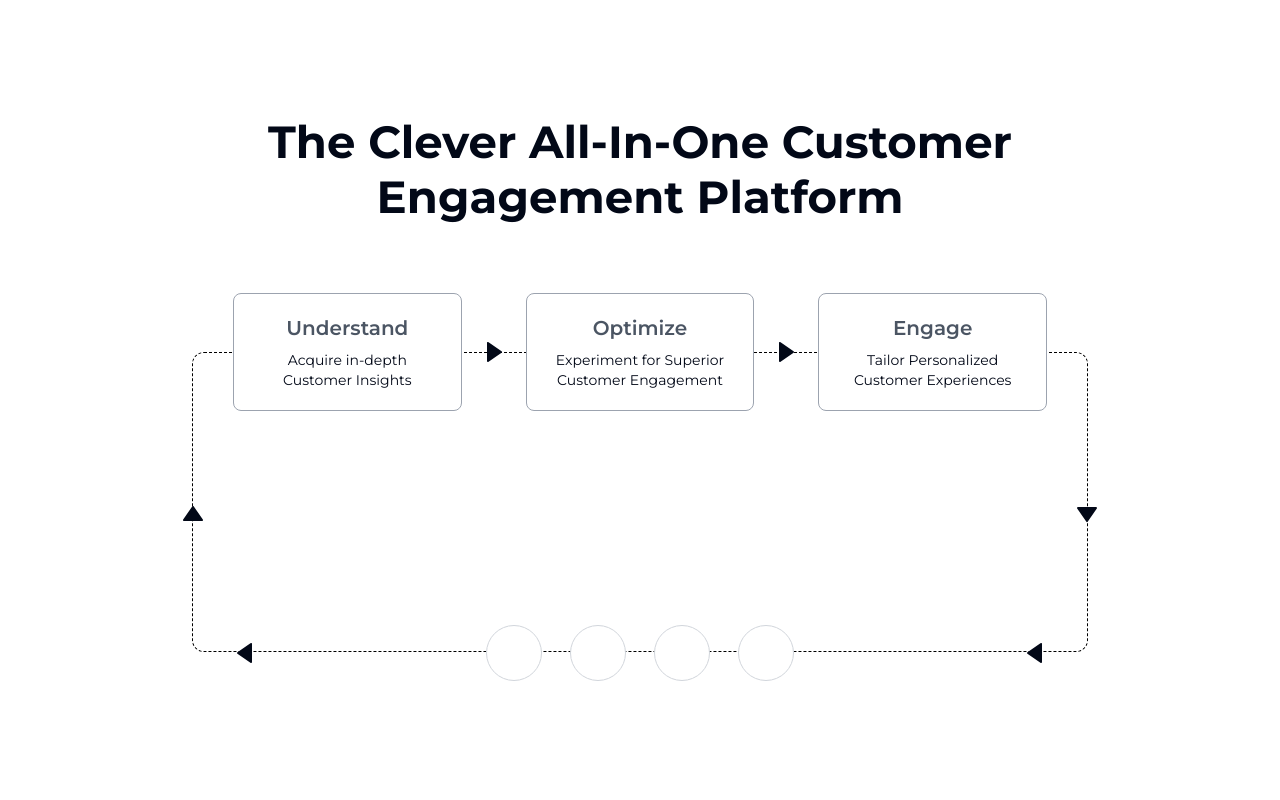
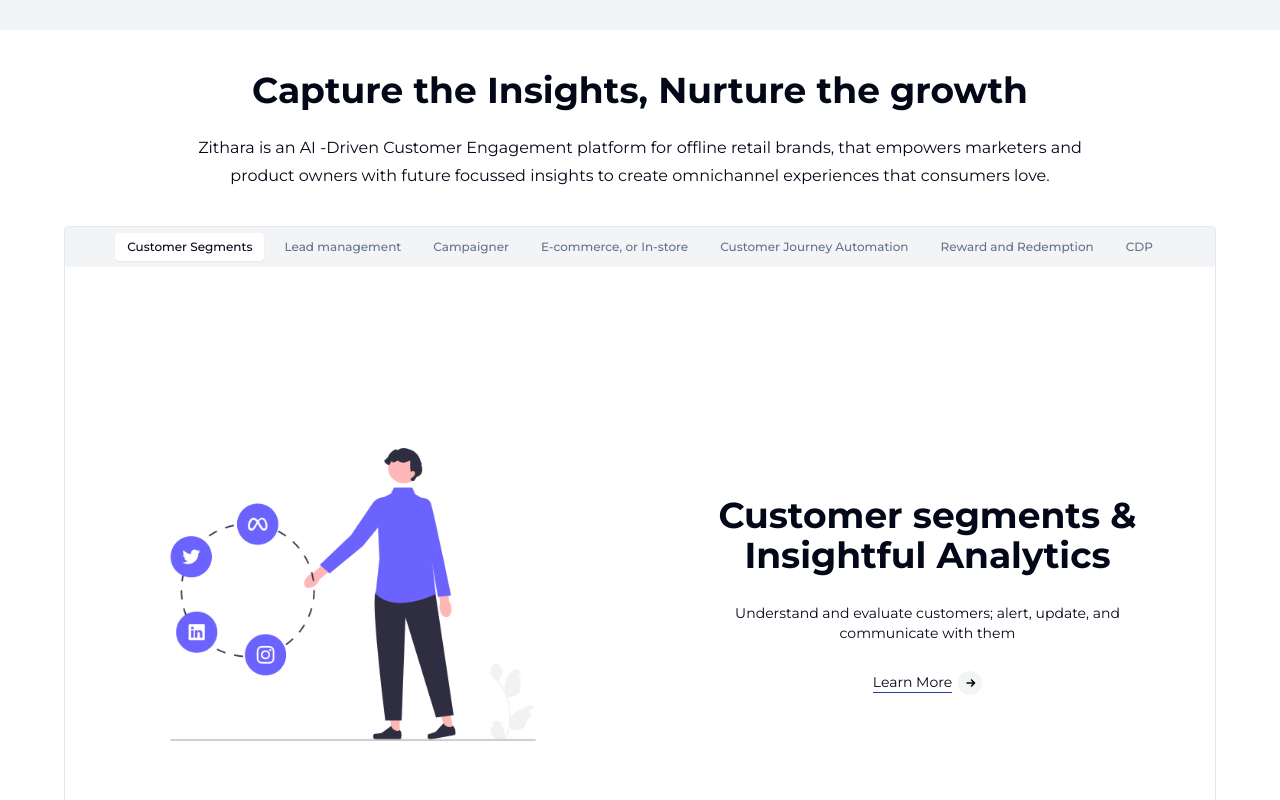
Before and after one commit to SalahuddinZithara/zithara, a Next.js app: page / in a window 1280 px wide. Shown: the part 9760-10560 px from the top of the page. Built offline with nearby package versions, Linux system fonts and the light colour scheme.

Commit message:
added tabs style content

```diff
--- a/app/page.jsx
+++ b/app/page.jsx
@@ -1,139 +1,6 @@
 "use client";
 import Image from "next/image";
 import { Button } from "@/components/ui/button";
-import { equalSplitArray, splitArray } from "@/lib/utils";
-const carouselItems = [
-  {
-    id: 1,
-    name: "",
-    img: "/vc/vc1.png",
-  },
-  {
-    id: 2,
-    name: "",
-    img: "/vc/vc2.png",
-  },
-  {
-    id: 3,
-    name: "",
-    img: "/vc/vc3.png",
-  },
-  {
-    id: 4,
-    name: "",
-    img: "/vc/vc4.png",
-  },
-  {
-    id: 5,
-    name: "",
-    img: "/vc/vc5.png",
-  },
-  {
-    id: 6,
-    name: "",
-    img: "/vc/vc6.png",
-  },
-  {
-    id: 7,
-    name: "",
-    img: "/vc/vc7.png",
-  },
-  {
-    id: 8,
-    name: "",
-    img: "/vc/vc8.png",
-  },
-  {
-    id: 9,
-    name: "",
-    img: "/vc/vc9.png",
-  },
-  {
-    id: 10,
-    name: "",
-    img: "/vc/vc10.png",
-  },
-  {
-    id: 11,
-    name: "",
-    img: "/vc/vc11.png",
-  },
-  {
-    id: 12,
-    name: "",
-    img: "/vc/vc12.png",
-  },
-  {
-    id: 13,
-    name: "",
-    img: "/vc/vc13.png",
-  },
-  {
-    id: 14,
-    name: "",
-    img: "/vc/vc14.png",
-  },
-  {
-    id: 15,
-    name: "",
-    img: "/vc/vc15.png",
-  },
-  {
-    id: 16,
-    name: "",
-    img: "/vc/vc16.png",
-  },
-  {
-    id: 17,
-    name: "",
-    img: "/vc/vc17.png",
-  },
-  {
-    id: 18,
-    name: "",
-    img: "/vc/vc18.png",
-  },
-  {
-    id: 19,
-    name: "",
-    img: "/vc/vc19.png",
-  },
-  {
-    id: 20,
-    name: "",
-    img: "/vc/vc20.png",
-  },
-  {
-    id: 21,
-    name: "",
-    img: "/vc/vc21.png",
-  },
-  {
-    id: 22,
-    name: "",
-    img: "/vc/vc22.png",
-  },
-  {
-    id: 23,
-    name: "",
-    img: "/vc/vc23.png",
-  },
-  {
-    id: 24,
-    name: "",
-    img: "/vc/vc24.png",
-  },
-  {
-    id: 25,
-    name: "",
-    img: "/vc/vc25.png",
-  },
-  // {
-  //   id: 26,
-  //   name: "",
-  //   img: "/vc/vc26.png",
-  // },
-];
 import { CiBookmarkCheck } from "react-icons/ci";
 import { IoCallOutline } from "react-icons/io5";
 import {
@@ -143,76 +10,86 @@
 } from "react-icons/tb";
 import hero from "@/public/hero1.svg";
 import ScrollAnimate from "@/components/ScrollAnimate";
-import {
-  ArrowBigRight,
-  Gift,
-  Layers2,
-  ShoppingBag,
-  UserRoundCog,
-  Users,
-} from "lucide-react";
+import { ArrowBigRight, Layers2, UserRoundCog } from "lucide-react";
 import Link from "next/link";
 import HeroCarousel from "@/components/HeroCarousel";
 import { RiUserSettingsLine } from "react-icons/ri";
 import { BsCart2 } from "react-icons/bs";
 import { IoGiftOutline } from "react-icons/io5";
 import Engagement from "@/components/Engagement";
-
+import img1 from "@/public/ec/e1.png";
+import img2 from "@/public/ec/e2.png";
+import { Tabs, TabsContent, TabsList, TabsTrigger } from "@/components/ui/tabs";
+import { TiArrowRight } from "react-icons/ti";
 const platformItems = [
   {
     id: 1,
+    title: "Customer Segments",
     name: "Customer segments & Insightful Analytics",
     summary:
       "Understand and evaluate customers; alert, update, and communicate with them ",
     icon: <TbBrandGoogleAnalytics className="text-lg" />,
     path: "/",
+    img: img1,
   },
   {
     id: 2,
+    title: "Lead management",
     name: "New age Omnichannel Lead management to bar none",
     summary:
       "Never lose a lead!  curate and retarget  leads  from  Instagram, FB, Instore walk-ins, website visits, Referals, google ads, News paper ads and more.",
     icon: <RiUserSettingsLine className=" text-lg" />,
     path: "/",
+    img: img2,
   },
   {
     id: 3,
+    title: "Campaigner",
     name: "AI-powered Omni channel campaigner",
     summary:
       "Optimize interactions and improve ROI with Zithara.AI Use multi mode communication on EMAIL, SMA or Whatsapp.",
     icon: <UserRoundCog size={20} strokeWidth={2} />,
     path: "/",
+    img: img1,
   },
   {
     id: 4,
+    title: "E-commerce, or In-store",
     name: "E-commerce, App Commerce or In-store",
     summary:
       "Zithara.AI Enables you take your retail business to e-commerce store, App-based store and In Store.",
     icon: <BsCart2 className=" text-lg" />,
     path: "/",
+    img: img2,
   },
   {
     id: 5,
+    title: "Customer Journey Automation",
     name: "Customer Journey Automation",
     summary:
       "Build relevant customer experiences at every stage using Generative AI ",
     icon: <TbSettingsAutomation className=" text-lg" />,
     path: "/",
+    img: img1,
   },
   {
     id: 6,
+    title: "Reward and Redemption",
     name: "New-age Reward and Redemption",
     summary:
       "Industry’s Most Configurable Loyalty System to Craft Programs for Ultimate Customer Delight",
     icon: <IoGiftOutline className=" text-lg" />,
     path: "/",
+    img: img2,
   },
   {
     id: 7,
+    title: "CDP",
     name: "New-age CDP",
     summary: "A retail-focused CDP powerhouse for effortless Personalisation",
     icon: <Layers2 size={20} strokeWidth={2} />,
     path: "/",
+    img: img1,
   },
 ];
 
@@ -345,12 +222,80 @@
           })}
         </div>
       </div>
-      <div className="flex flex-col gap-5 w-full py-16 lg:px-0 ">
+
+      <div className="flex flex-col gap-5 w-full py-16 lg:px-0 bg-gray-100 ">
         <Engagement />
       </div>
 
+      <div className=" hidden lg:flex w-full px-5 lg:px-16 flex-col gap-5 py-10">
+        <h1 className=" text-3xl lg:text-4xl font-bold text-center">
+          Capture the Insights, Nurture the growth
+        </h1>
+        <p className=" text-center lg:max-w-4xl my-1 mx-auto leading-7">
+          Zithara is an AI -Driven Customer Engagement platform for offline
+          retail brands, that empowers marketers and product owners with future
+          focussed insights to create omnichannel experiences that consumers
+          love.
+        </p>
+
+        <Tabs defaultValue={1} className="w-full mt-3 border rounded-sm">
+          <TabsList className="w-full flex items-center gap-2 flex-wrap bg-gray-100 px-3 rounded-sm">
+            {platformItems.map((item) => {
+              const { id, name, title } = item;
+              return (
+                <TabsTrigger value={id} className="text-xs font-medium">
+                  {title}
+                </TabsTrigger>
+              );
+            })}
+          </TabsList>
+          {platformItems.map((item) => {
+            const { id, name, summary, icon, img, path } = item;
+            return (
+              <TabsContent
+                key={id}
+                value={id}
+                className=" w-full h-[80vh] relative scroll-smooth"
+              >
+                <div
+                  data-aos="fade-up"
+                  className={` ${
+                    id % 2 === 0 ? "flex-row-reverse" : "flex-row"
+                  } w-full flex flex-col lg:flex-row items-center h-[80vh] `}
+                >
+                  <div className=" w-full lg:w-[50%] ">
+                    <Image
+                      width={550}
+                      src={img}
+                      height={400}
+                      className=" mx-auto object-cover"
+                      alt=""
+                    />
+                  </div>
+                  <div className=" flex flex-col gap-7 w-full md:w-[50%] items-center py-5 px-12">
+                    <h3 className=" text-4xl font-bold text-center">{name}</h3>
+                    <p className=" text-sm text-center">{summary}</p>
+                    <Link
+                      href={path}
+                      className=" group flex items-center gap-1.5 "
+                    >
+                      <p className=" text-sm border-b border-b-blue-800">
+                        Learn More
+                      </p>{" "}
+                      <span className=" w-6 rounded-full bg-gray-100 flex items-center justify-center h-6 text-black group-hover:translate-x-0.5 duration-300">
+                        <TiArrowRight className=" text-lg" />
+                      </span>
+                    </Link>
+                  </div>
+                </div>
+              </TabsContent>
+            );
+          })}
+        </Tabs>
+      </div>
+
       {/* -----------SCROLL--ANIMATE---SECTION------------- */}
-      <div className=" py-12 px-5 lg:px-16 ">
+      <div className=" py-12 px-5 lg:px-16 bg-gray-100 ">
         <ScrollAnimate />
       </div>
     </main>
--- /dev/null
+++ b/components/ui/tabs.jsx
@@ -0,0 +1,43 @@
+"use client"
+
+import * as React from "react"
+import * as TabsPrimitive from "@radix-ui/react-tabs"
+
+import { cn } from "@/lib/utils"
+
+const Tabs = TabsPrimitive.Root
+
+const TabsList = React.forwardRef(({ className, ...props }, ref) => (
+  <TabsPrimitive.List
+    ref={ref}
+    className={cn(
+      "inline-flex h-10 items-center justify-center rounded-md bg-muted p-1 text-muted-foreground",
+      className
+    )}
+    {...props} />
+))
+TabsList.displayName = TabsPrimitive.List.displayName
+
+const TabsTrigger = React.forwardRef(({ className, ...props }, ref) => (
+  <TabsPrimitive.Trigger
+    ref={ref}
+    className={cn(
+      "inline-flex items-center justify-center whitespace-nowrap rounded-sm px-3 py-1.5 text-sm font-medium ring-offset-background transition-all focus-visible:outline-none focus-visible:ring-2 focus-visible:ring-ring focus-visible:ring-offset-2 disabled:pointer-events-none disabled:opacity-50 data-[state=active]:bg-background data-[state=active]:text-foreground data-[state=active]:shadow-sm",
+      className
+    )}
+    {...props} />
+))
+TabsTrigger.displayName = TabsPrimitive.Trigger.displayName
+
+const TabsContent = React.forwardRef(({ className, ...props }, ref) => (
+  <TabsPrimitive.Content
+    ref={ref}
+    className={cn(
+      "mt-2 ring-offset-background focus-visible:outline-none focus-visible:ring-2 focus-visible:ring-ring focus-visible:ring-offset-2",
+      className
+    )}
+    {...props} />
+))
+TabsContent.displayName = TabsPrimitive.Content.displayName
+
+export { Tabs, TabsList, TabsTrigger, TabsContent }
--- a/package.json
+++ b/package.json
@@ -13,6 +13,7 @@
     "@radix-ui/react-navigation-menu": "^1.1.4",
     "@radix-ui/react-separator": "^1.0.3",
     "@radix-ui/react-slot": "^1.0.2",
+    "@radix-ui/react-tabs": "^1.0.4",
     "aos": "^2.3.4",
     "class-variance-authority": "^0.7.0",
     "clsx": "^2.1.0",
```
